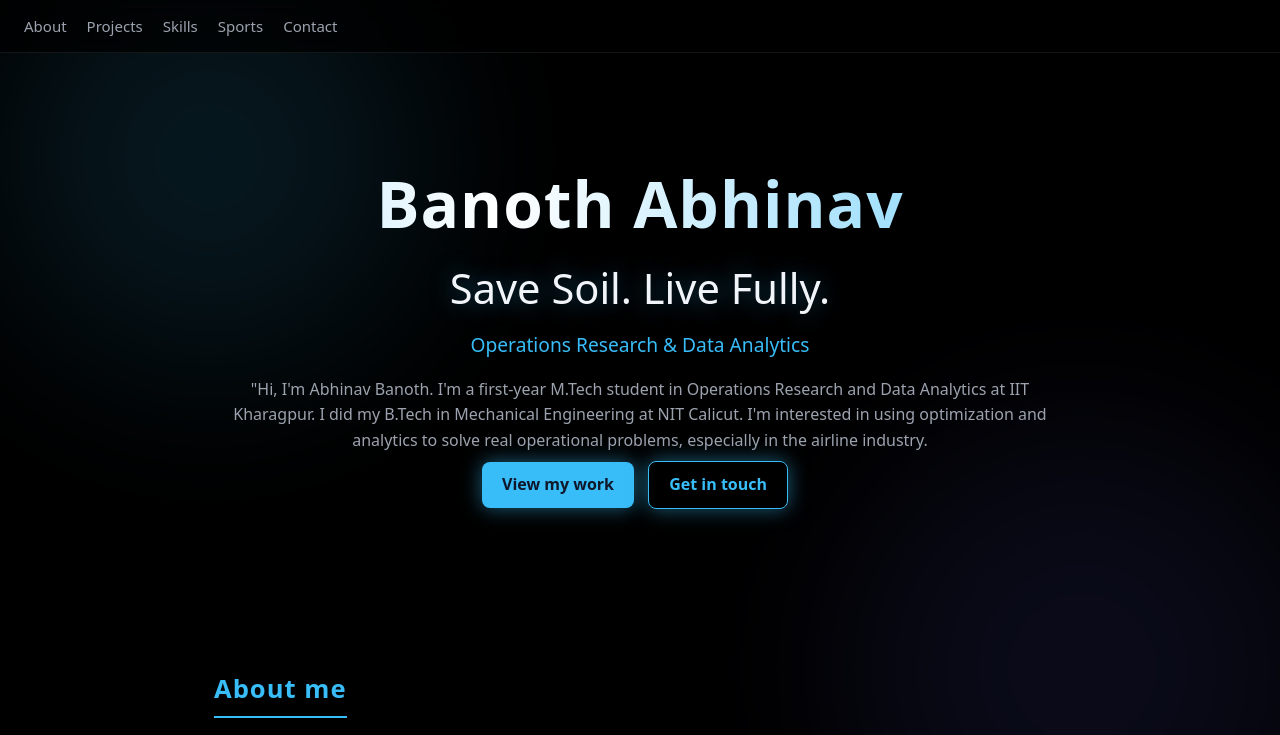
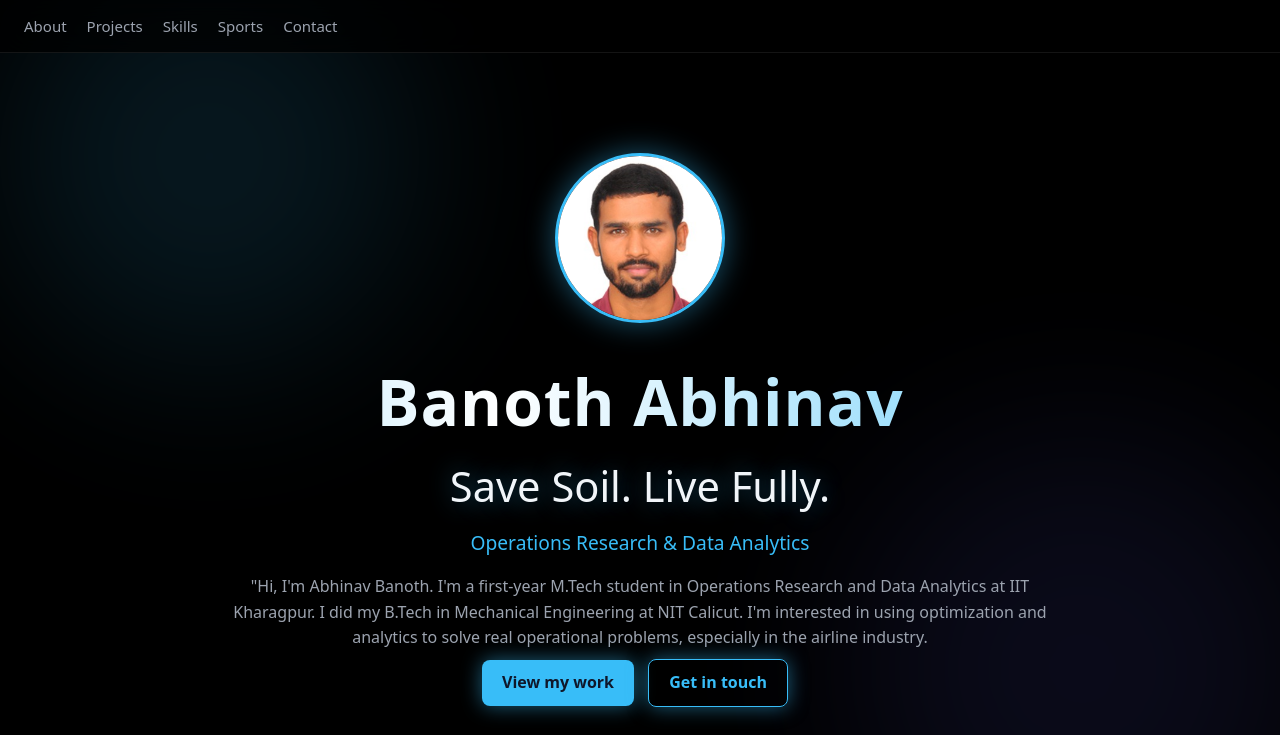
Before and after one commit to abhistrikes/abhistrikes.github.io, a plain HTML site: page index.html in a window 1280 px wide. Shown: the top 735 px of the page. Drawn offline with Linux system fonts and the light colour scheme.

Commit message:
Update index.html

```diff
--- a/index.html
+++ b/index.html
@@ -65,7 +65,8 @@ nav { background:rgba(0,0,0,.75); border-bottom:1px solid rgba(255,255,255,.08);
 .tag { background:rgba(255,255,255,.05); border:1px solid rgba(255,255,255,.1); }
 .hero h1 { background:linear-gradient(90deg,#ffffff,#38bdf8,#ffffff); background-size:200% auto; -webkit-background-clip:text; background-clip:text; color:transparent; }
 .gallery img { box-shadow:0 20px 50px rgba(56,189,248,.15); }
-.gallery img { width:100%; max-width:420px; height:520px; object-fit:cover; object-position:top; border-radius:12px; display:block; }</style>
+.profile { width:170px; height:170px; border-radius:50%; object-fit:cover; object-position:top; border:3px solid var(--accent); box-shadow:0 0 30px rgba(56,189,248,.45); margin-bottom:20px; }
+  .gallery img { width:100%; max-width:420px; height:520px; object-fit:cover; object-position:top; border-radius:12px; display:block; }</style>
 </head>
 <body>
 
@@ -78,6 +79,7 @@ nav { background:rgba(0,0,0,.75); border-bottom:1px solid rgba(255,255,255,.08);
 </nav>
 
 <section class="hero">
+  <img src="profile.JPG" alt="Banoth Abhinav" class="profile">
   <h1>Banoth Abhinav</h1>
   <p class="tagline">Save Soil. Live Fully.</p>
   <p class="role">Operations Research &amp; Data Analytics</p>
```
